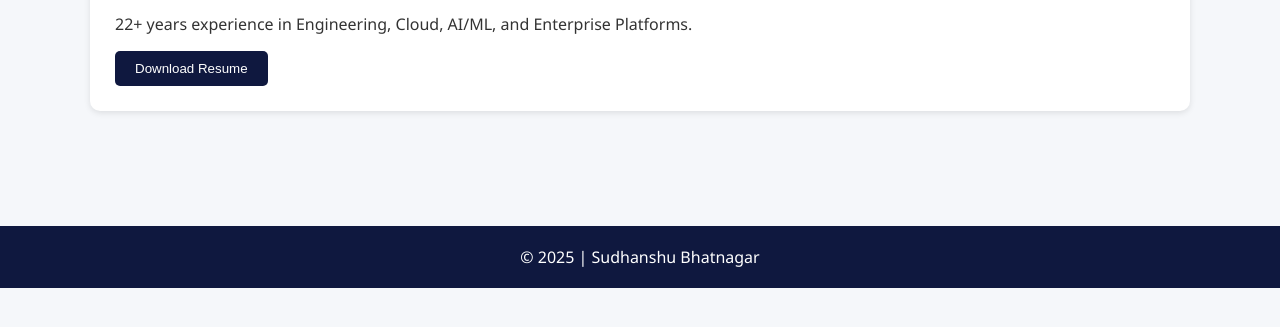
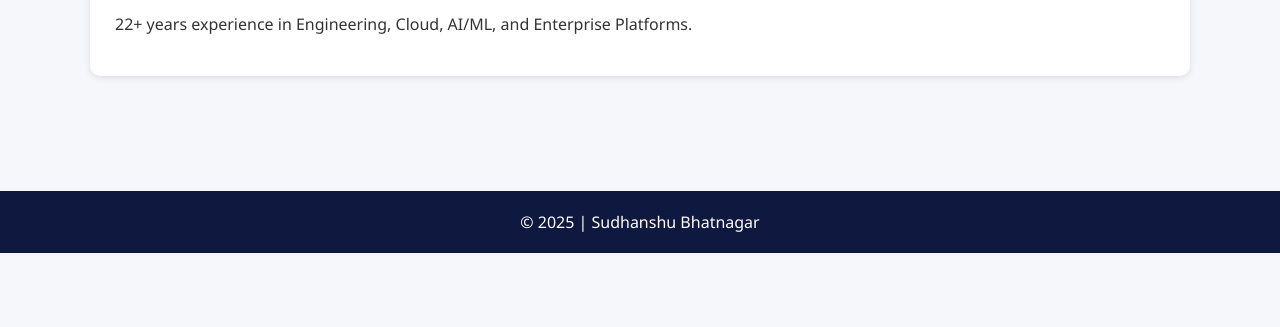
Before and after one commit to Sudhanshu311/sudhanshu-bhatnagar.github.io, a plain HTML site: page index.html in a window 1280 px wide. Shown: the part 239-566 px from the top of the page. Drawn offline with Linux system fonts and the light colour scheme.

Commit message:
Update index.html

```diff
--- a/index.html
+++ b/index.html
@@ -24,11 +24,6 @@
         <h1>Principal Technical Program Manager</h1>
         <p>Delivering large-scale cloud, e-commerce, and platform transformation programs across global organizations.</p>
         <p>22+ years experience in Engineering, Cloud, AI/ML, and Enterprise Platforms.</p>
-        <a href="Sudhanshu-Bhatnagar.pdf" download>
-            <button style="padding:10px 20px; background:#0F183F; color:white; border:none; border-radius:5px;">
-                Download Resume
-            </button>
-        </a>
     </div>
 </div>
 
```
